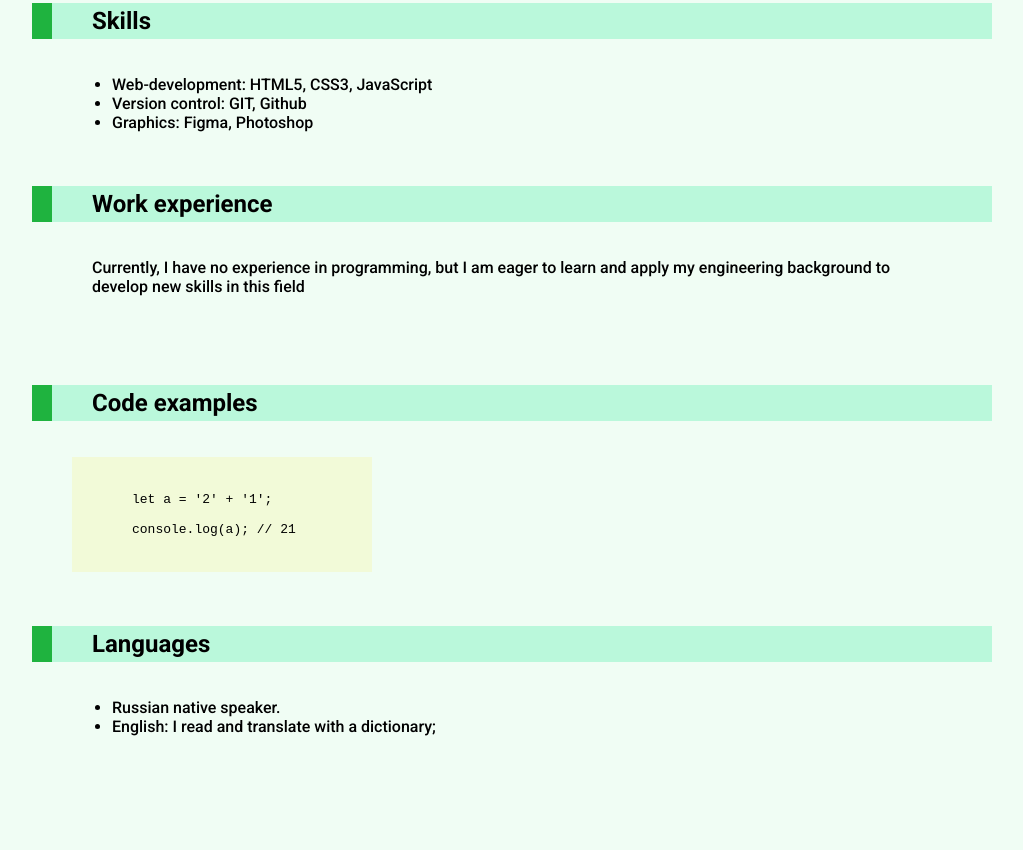
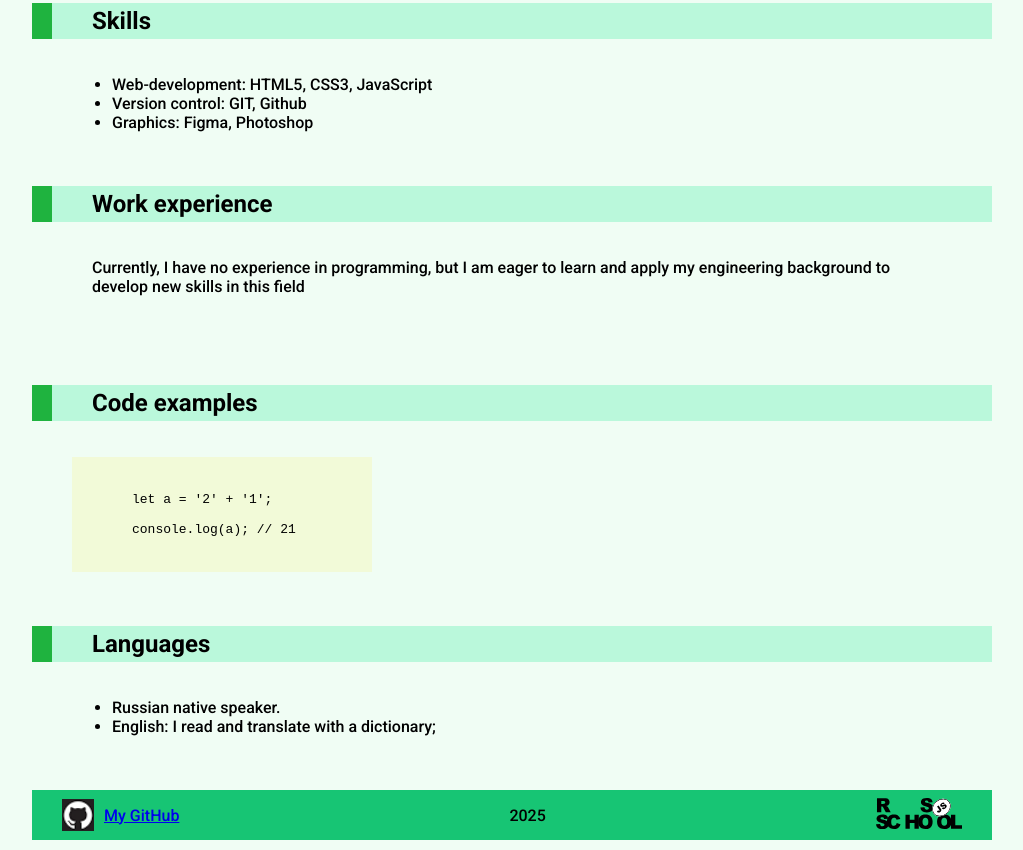
Before and after one commit to Faratora/rsschool-cv1, a plain HTML site: page index.html in a window 1280 px wide. Shown: the part 1386-2236 px from the top of the page, without its empty margins (128-1151 px from the left). Before the commit the page ends 2176 px from the top, so only its background shows below. Drawn offline with Linux system fonts and the light colour scheme.

Commit message:
feat: add footer

```diff
--- a/index.html
+++ b/index.html
@@ -193,3 +193,23 @@ console.log(a); // 21<br>
         <li>English: I read and translate with a dictionary;</li>
       </ul>
     </section>
+
+<!-- Footer -->
+<footer class="footer">
+<a class="footer__github" href="https://github.com/Faratora" target="_blank">
+<img
+src="assets/img/github.png"
+height="32"
+alt="RS School">My GitHub
+</a>
+<p class="footer__year">2025</p>
+<a class="footer__rsschool" href="https://rs.school/" target="_blank">
+<img
+src="assets/svg/rs_school_js.svg"
+height="32"
+alt="RS School">
+</a>
+</footer>
+</body>
+
+</html>
```
